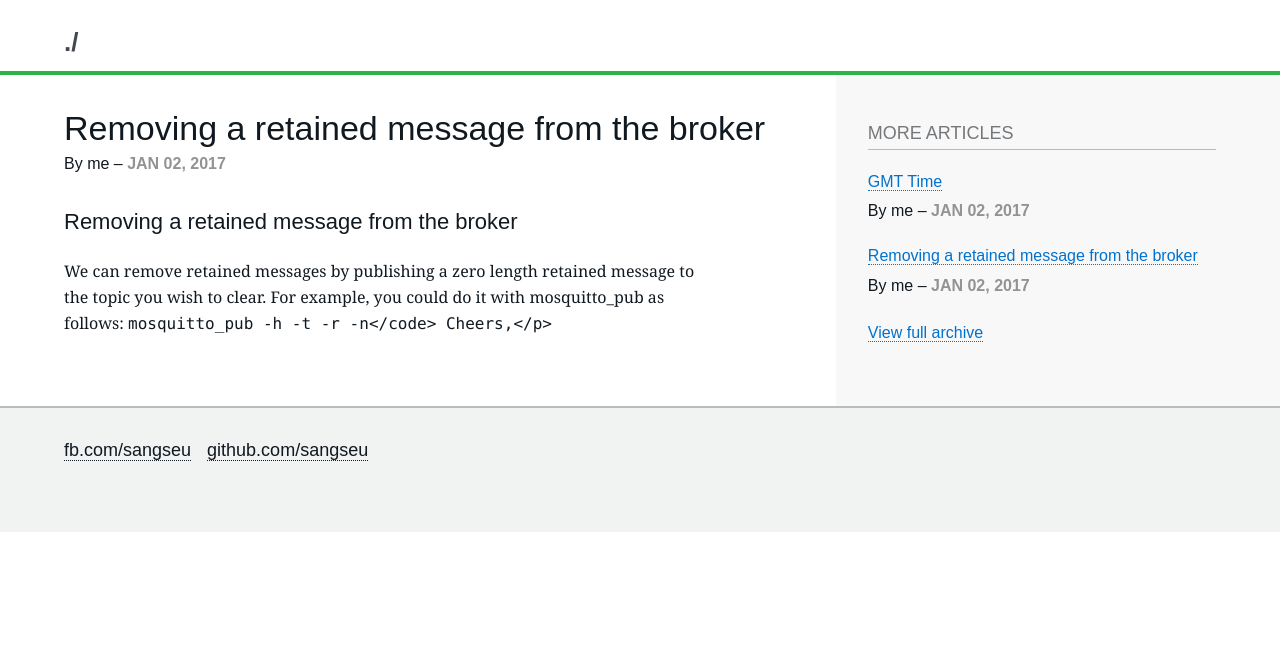
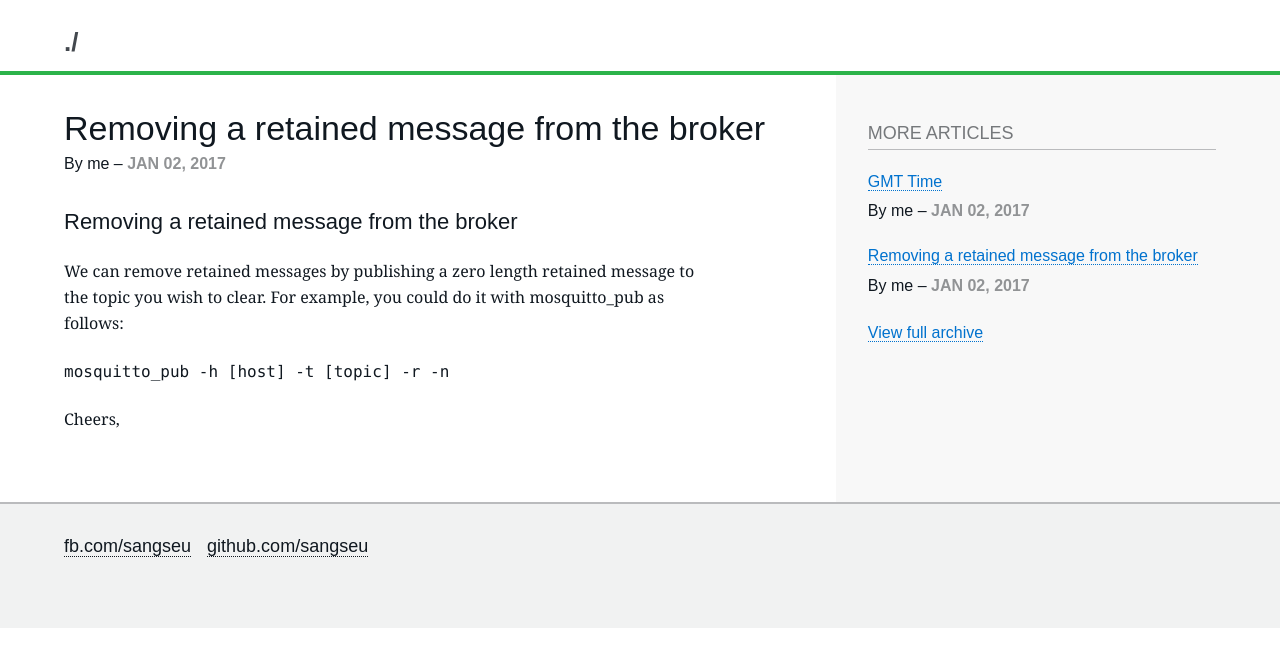
Before and after one commit to sangseu/14Apr_sangseu.github.io, a Jekyll site: the page built from _posts/2017-01-02-Removing a retained message from the broker.md, in a window 1280 px wide. Shown: the top 667 px of the page. Built offline with Jekyll 4.4.1, drawn with Linux system fonts in a browser that asks for light colours; nearby versions of some CDN libraries; some web fonts are replaced.

Commit message:
Update 2017-01-02-Removing a retained message from the broker.md

```diff
--- a/_posts/2017-01-02-Removing a retained message from the broker.md
+++ b/_posts/2017-01-02-Removing a retained message from the broker.md
@@ -11,8 +11,8 @@ excerpt: "Removing a retained message from the MQTT broker"
 
 <p>We can remove retained messages by publishing a zero length retained
 message to the topic you wish to clear. For example, you could do it
-with mosquitto_pub as follows:
+with mosquitto_pub as follows:</p>
 
-<code>mosquitto_pub -h <host> -t <topic> -r -n</code>
+<code>mosquitto_pub -h [host] -t [topic] -r -n</code>
 
-Cheers,</p>
+<p>Cheers,</p>
```
